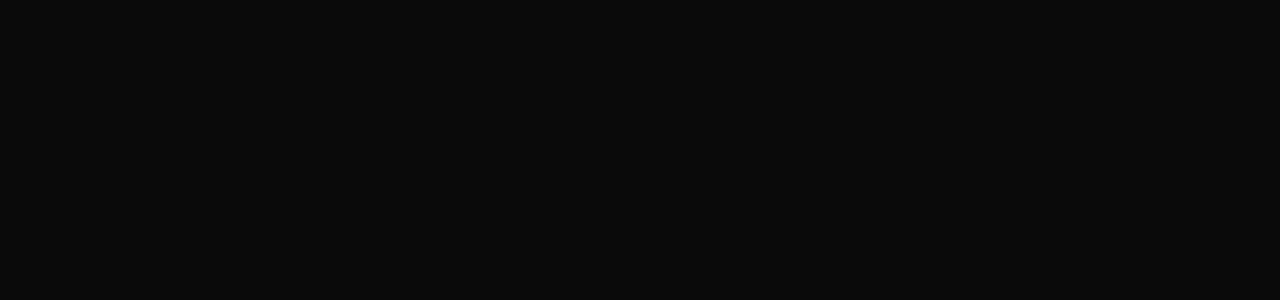
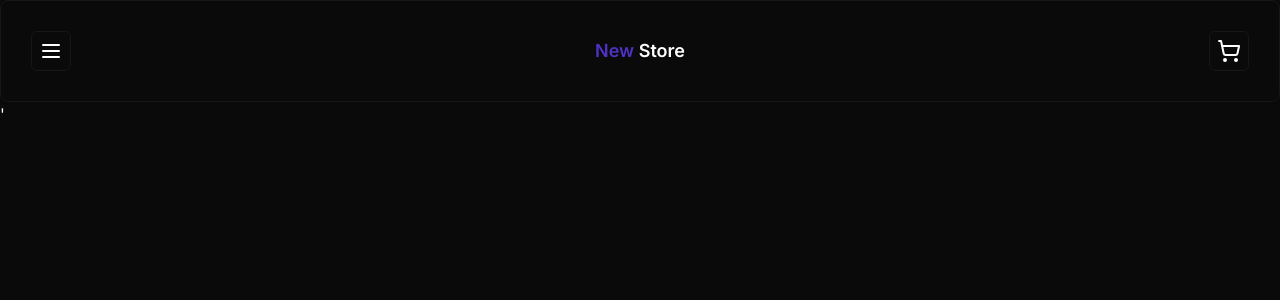
Before and after one commit to ayranoliveira1/new-store, a Next.js app: page / in a window 1280 px wide. Shown: the top 300 px of the page. Built offline with nearby package versions, Linux system fonts and the light colour scheme.

Commit message:
feat: add button, card and header components

```diff
--- a/package.json
+++ b/package.json
@@ -10,6 +10,7 @@
   },
   "dependencies": {
     "@prisma/client": "^5.4.2",
+    "@radix-ui/react-slot": "^1.0.2",
     "class-variance-authority": "^0.7.0",
     "clsx": "^2.0.0",
     "lucide-react": "^0.287.0",
--- a/src/app/layout.tsx
+++ b/src/app/layout.tsx
@@ -1,22 +1,26 @@
-import type { Metadata } from 'next'
-import { Inter } from 'next/font/google'
-import './globals.css'
+import type { Metadata } from "next";
+import { Inter } from "next/font/google";
+import "./globals.css";
+import Header from "@/components/ui/header";
 
-const inter = Inter({ subsets: ['latin'] })
+const inter = Inter({ subsets: ["latin"] });
 
 export const metadata: Metadata = {
-  title: 'Create Next App',
-  description: 'Generated by create next app',
-}
+  title: "Create Next App",
+  description: "Generated by create next app",
+};
 
 export default function RootLayout({
   children,
 }: {
-  children: React.ReactNode
+  children: React.ReactNode;
 }) {
   return (
     <html lang="en">
-      <body className={inter.className}>{children}</body>
+      <body className={inter.className}>
+        <Header />
+        {children}
+      </body>
     </html>
-  )
+  );
 }
--- a/src/app/page.tsx
+++ b/src/app/page.tsx
@@ -1,5 +1,5 @@
 import Image from "next/image";
 
 export default function Home() {
-  return <div></div>;
+  return <div>'</div>;
 }
--- /dev/null
+++ b/src/components/ui/button.tsx
@@ -0,0 +1,56 @@
+import * as React from "react"
+import { Slot } from "@radix-ui/react-slot"
+import { cva, type VariantProps } from "class-variance-authority"
+
+import { cn } from "@/lib/utils"
+
+const buttonVariants = cva(
+  "inline-flex items-center justify-center rounded-md text-sm font-medium ring-offset-background transition-colors focus-visible:outline-none focus-visible:ring-2 focus-visible:ring-ring focus-visible:ring-offset-2 disabled:pointer-events-none disabled:opacity-50",
+  {
+    variants: {
+      variant: {
+        default: "bg-primary text-primary-foreground hover:bg-primary/90",
+        destructive:
+          "bg-destructive text-destructive-foreground hover:bg-destructive/90",
+        outline:
+          "border border-input bg-background hover:bg-accent hover:text-accent-foreground",
+        secondary:
+          "bg-secondary text-secondary-foreground hover:bg-secondary/80",
+        ghost: "hover:bg-accent hover:text-accent-foreground",
+        link: "text-primary underline-offset-4 hover:underline",
+      },
+      size: {
+        default: "h-10 px-4 py-2",
+        sm: "h-9 rounded-md px-3",
+        lg: "h-11 rounded-md px-8",
+        icon: "h-10 w-10",
+      },
+    },
+    defaultVariants: {
+      variant: "default",
+      size: "default",
+    },
+  }
+)
+
+export interface ButtonProps
+  extends React.ButtonHTMLAttributes<HTMLButtonElement>,
+    VariantProps<typeof buttonVariants> {
+  asChild?: boolean
+}
+
+const Button = React.forwardRef<HTMLButtonElement, ButtonProps>(
+  ({ className, variant, size, asChild = false, ...props }, ref) => {
+    const Comp = asChild ? Slot : "button"
+    return (
+      <Comp
+        className={cn(buttonVariants({ variant, size, className }))}
+        ref={ref}
+        {...props}
+      />
+    )
+  }
+)
+Button.displayName = "Button"
+
+export { Button, buttonVariants }
--- /dev/null
+++ b/src/components/ui/card.tsx
@@ -0,0 +1,86 @@
+import * as React from "react";
+
+import { cn } from "@/lib/utils";
+
+const Card = React.forwardRef<
+  HTMLDivElement,
+  React.HTMLAttributes<HTMLDivElement>
+>(({ className, ...props }, ref) => (
+  <div
+    ref={ref}
+    className={cn(
+      "bg-card text-card-foreground rounded-lg border shadow-sm",
+      className,
+    )}
+    {...props}
+  />
+));
+Card.displayName = "Card";
+
+const CardHeader = React.forwardRef<
+  HTMLDivElement,
+  React.HTMLAttributes<HTMLDivElement>
+>(({ className, ...props }, ref) => (
+  <div
+    ref={ref}
+    className={cn("flex flex-col space-y-1.5 p-6", className)}
+    {...props}
+  />
+));
+CardHeader.displayName = "CardHeader";
+
+const CardTitle = React.forwardRef<
+  HTMLParagraphElement,
+  React.HTMLAttributes<HTMLHeadingElement>
+>(({ className, ...props }, ref) => (
+  <h3
+    ref={ref}
+    className={cn(
+      "text-2xl font-semibold leading-none tracking-tight",
+      className,
+    )}
+    {...props}
+  />
+));
+CardTitle.displayName = "CardTitle";
+
+const CardDescription = React.forwardRef<
+  HTMLParagraphElement,
+  React.HTMLAttributes<HTMLParagraphElement>
+>(({ className, ...props }, ref) => (
+  <p
+    ref={ref}
+    className={cn("text-muted-foreground text-sm", className)}
+    {...props}
+  />
+));
+CardDescription.displayName = "CardDescription";
+
+const CardContent = React.forwardRef<
+  HTMLDivElement,
+  React.HTMLAttributes<HTMLDivElement>
+>(({ className, ...props }, ref) => (
+  <div ref={ref} className={cn("p-6 pt-0", className)} {...props} />
+));
+CardContent.displayName = "CardContent";
+
+const CardFooter = React.forwardRef<
+  HTMLDivElement,
+  React.HTMLAttributes<HTMLDivElement>
+>(({ className, ...props }, ref) => (
+  <div
+    ref={ref}
+    className={cn("flex items-center p-6 pt-0", className)}
+    {...props}
+  />
+));
+CardFooter.displayName = "CardFooter";
+
+export {
+  Card,
+  CardHeader,
+  CardFooter,
+  CardTitle,
+  CardDescription,
+  CardContent,
+};
--- /dev/null
+++ b/src/components/ui/header.tsx
@@ -0,0 +1,23 @@
+import { MenuIcon, ShoppingCartIcon } from "lucide-react";
+import { Button } from "./button";
+import { Card } from "./card";
+
+const Header = () => {
+  return (
+    <Card className="flex items-center justify-between p-[1.875rem]">
+      <Button size="icon" variant="outline">
+        <MenuIcon />
+      </Button>
+
+      <h1 className="text-lg font-semibold">
+        <span className="text-primary">New</span> Store
+      </h1>
+
+      <Button size="icon" variant="outline">
+        <ShoppingCartIcon />
+      </Button>
+    </Card>
+  );
+};
+
+export default Header;
```
Also changed, not shown: 1 other file (tests, documents, lock files or other folders).
